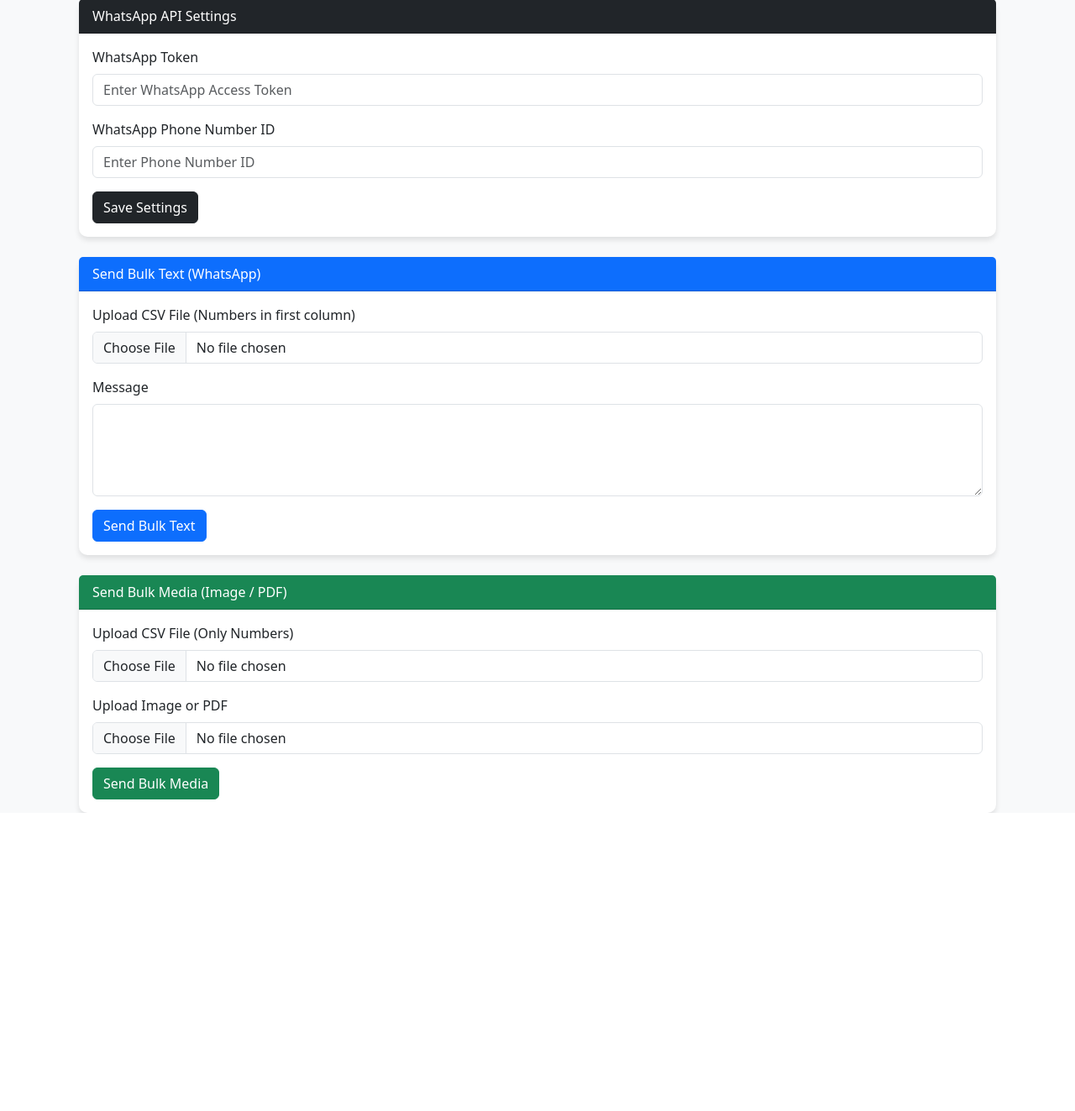
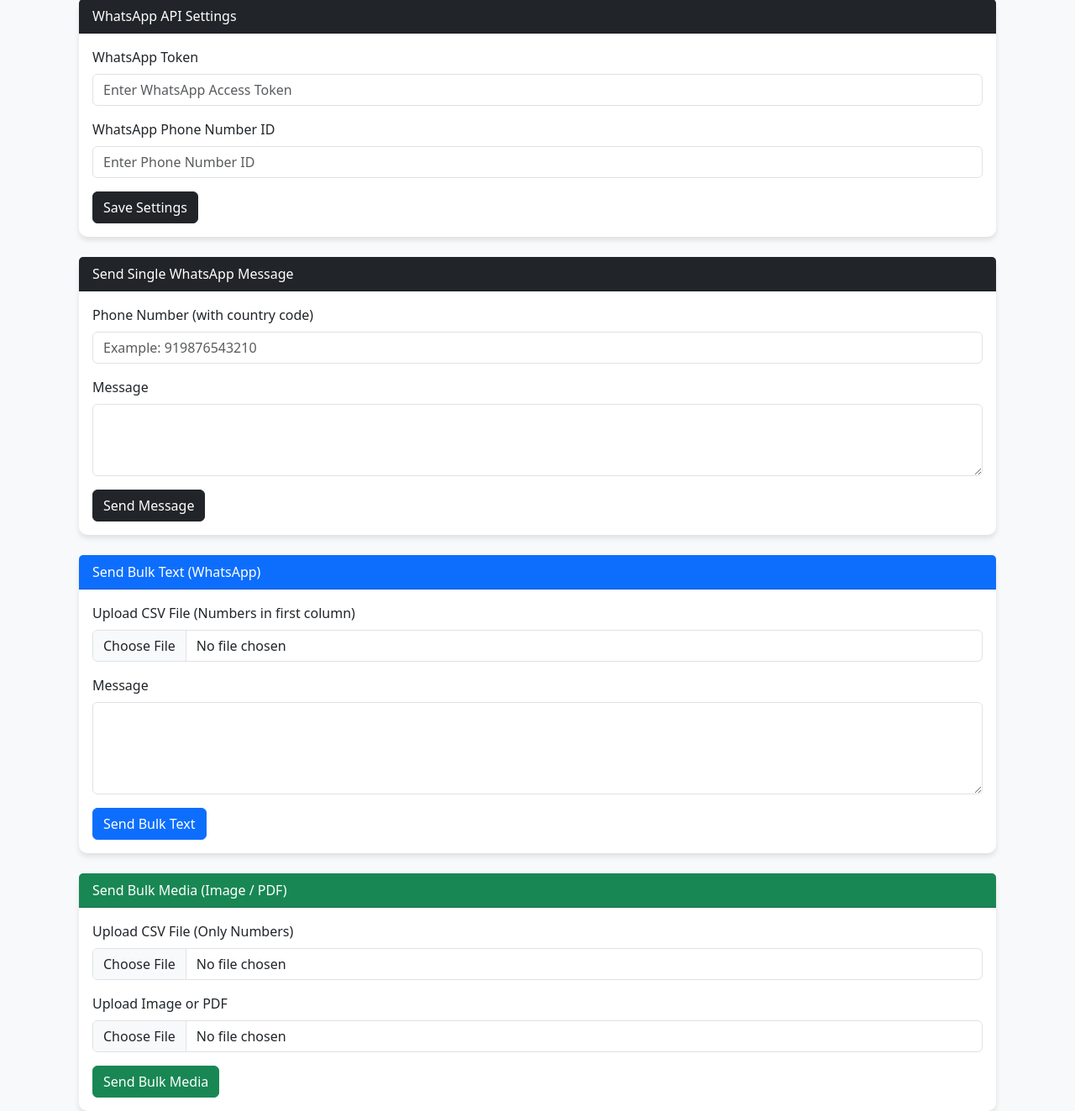
Before and after one commit to n019620-hue/bulksmspro, a Flask app: page /dashboard in a window 1280 px wide. Shown: the part 143-1466 px from the top of the page at 84% size. Before the commit the page ends 1111 px from the top, so only its background shows below. Run offline with Flask 3, Linux system fonts and the light colour scheme; a user stored in the database is signed in.

Commit message:
Add form for sending single WhatsApp messages

```diff
--- a/templates/client/dashboard.html
+++ b/templates/client/dashboard.html
@@ -46,6 +46,35 @@
             </button>
 
         </form>
+    </div>
+</div>
+    <!-- SINGLE MESSAGE SECTION -->
+<div class="card mb-4">
+    <div class="card-header bg-dark text-white">
+        Send Single WhatsApp Message
+    </div>
+    <div class="card-body">
+
+        <form method="POST" action="{{ url_for('send_single_message') }}">
+
+            <div class="mb-3">
+                <label class="form-label">Phone Number (with country code)</label>
+                <input type="text" name="phone" class="form-control"
+                       placeholder="Example: 919876543210" required>
+            </div>
+
+            <div class="mb-3">
+                <label class="form-label">Message</label>
+                <textarea name="message" class="form-control"
+                          rows="3" required></textarea>
+            </div>
+
+            <button type="submit" class="btn btn-dark">
+                Send Message
+            </button>
+
+        </form>
+
     </div>
 </div>
     <!-- SEND TEXT BULK -->
```
